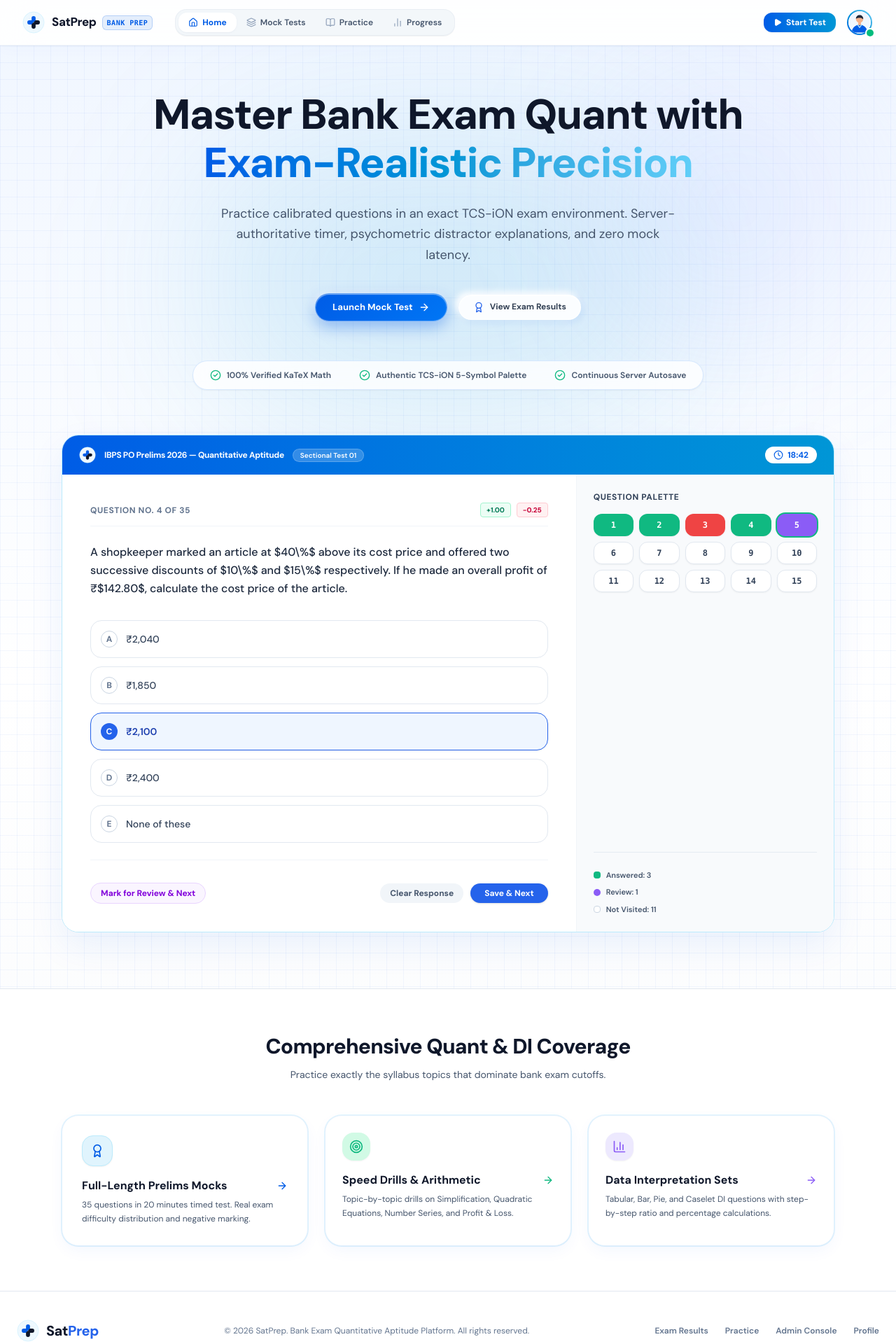
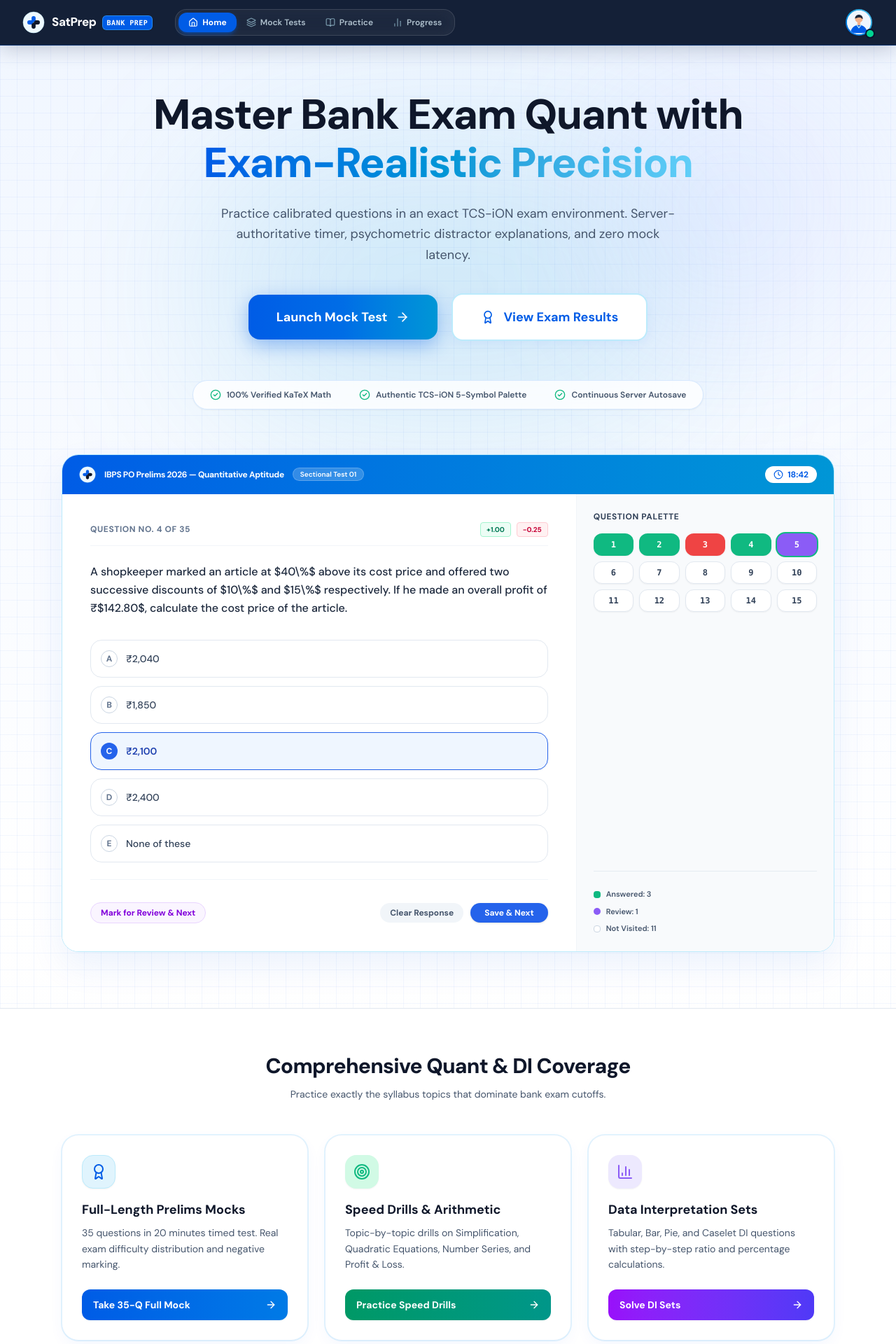
Before and after one commit to Potri2357/SatPrep, a Next.js app: page / in a window 1280 px wide. Shown: the top 1920 px of the page at 70% size. Built offline with nearby package versions, Linux system fonts and the light colour scheme.

Commit message:
style: improvise navbar with midnight cobalt contrast, enlarge landing buttons, and add distinct action styles

```diff
--- a/src/app/page.tsx
+++ b/src/app/page.tsx
@@ -42,20 +42,20 @@ export default function LandingPage() {
             Practice calibrated questions in an exact TCS-iON exam environment. Server-authoritative timer, psychometric distractor explanations, and zero mock latency.
           </p>
 
-          {/* CTA Chip Buttons Strip */}
-          <div className="flex flex-col sm:flex-row items-center justify-center gap-4">
+          {/* CTA Chip Buttons Strip (Large, Distinct & Prominent) */}
+          <div className="flex flex-col sm:flex-row items-center justify-center gap-4 sm:gap-5">
             <Link
               href="/tests/new"
-              className="neu-chip-primary text-sm px-8 py-3.5"
+              className="px-8 sm:px-10 py-4 sm:py-4.5 rounded-2xl text-base sm:text-lg font-bold text-white bg-gradient-to-r from-[#005CE6] via-[#006DE6] to-[#0096D6] hover:from-[#004ec4] hover:to-[#0081ba] shadow-[0_8px_28px_rgba(0,92,230,0.38)] hover:shadow-[0_12px_36px_rgba(0,92,230,0.48)] hover:scale-[1.03] active:scale-[0.98] transition-all flex items-center justify-center gap-3 group cursor-pointer"
             >
               <span>Launch Mock Test</span>
-              <ArrowRight className="w-4 h-4" />
+              <ArrowRight className="w-5 h-5 group-hover:translate-x-1.5 transition-transform" />
             </Link>
             <Link
               href="/tests/result/sample-attempt-1"
-              className="chip-btn text-sm px-8 py-3.5"
+              className="px-8 sm:px-10 py-4 sm:py-4.5 rounded-2xl text-base sm:text-lg font-bold text-[#005CE6] bg-white border-2 border-[#BCEBFC] hover:border-[#005CE6] hover:bg-[#F0FAFF] shadow-[0_4px_16px_rgba(0,92,230,0.06)] hover:shadow-[0_8px_24px_rgba(0,92,230,0.14)] hover:scale-[1.03] active:scale-[0.98] transition-all flex items-center justify-center gap-3 group cursor-pointer"
             >
-              <Award className="w-4 h-4 text-[#2563EB]" />
+              <Award className="w-5 h-5 text-[#005CE6] group-hover:scale-110 transition-transform" />
               <span>View Exam Results</span>
             </Link>
           </div>
@@ -205,50 +205,87 @@ export default function LandingPage() {
           <div className="grid grid-cols-1 md:grid-cols-3 gap-6">
             <Link
               href="/tests/new"
-              className="neu-glass-card p-7 rounded-3xl hover:scale-[1.02] transition-all group"
+              className="neu-glass-card p-7 rounded-3xl hover:scale-[1.02] transition-all group flex flex-col justify-between"
             >
-              <div className="w-11 h-11 rounded-2xl bg-[#E0F4FD] text-[#005CE6] border border-[#BCEBFC] flex items-center justify-center mb-4 group-hover:scale-105 transition-transform shadow-xs">
-                <Award className="w-5 h-5" />
+              <div>
+                <div className="w-12 h-12 rounded-2xl bg-[#E0F4FD] text-[#005CE6] border border-[#BCEBFC] flex items-center justify-center mb-4 group-hover:scale-110 transition-transform shadow-xs">
+                  <Award className="w-6 h-6" />
                 </div>
-              <h3 className="text-base font-bold text-[#0F172A] mb-1.5 flex items-center justify-between">
+                <h3 className="text-lg font-bold text-[#0F172A] mb-2 flex items-center justify-between">
                   <span>Full-Length Prelims Mocks</span>
-                <ArrowRight className="w-4 h-4 text-[#005CE6] group-hover:translate-x-1 transition-transform" />
                 </h3>
-              <p className="text-slate-600 text-xs leading-relaxed">
+                <p className="text-slate-600 text-xs sm:text-sm leading-relaxed">
                   35 questions in 20 minutes timed test. Real exam difficulty distribution and negative marking.
                 </p>
+              </div>
+              <div className="mt-6 w-full py-3 px-4 rounded-xl bg-gradient-to-r from-[#005CE6] to-[#007AE6] group-hover:from-[#004dc2] group-hover:to-[#0066cc] text-white text-xs sm:text-sm font-bold flex items-center justify-between shadow-xs group-hover:shadow transition-all">
+                <span>Take 35-Q Full Mock</span>
+                <ArrowRight className="w-4 h-4 group-hover:translate-x-1.5 transition-transform" />
+              </div>
             </Link>
 
             <Link
               href="/practice"
-              className="neu-glass-card p-6 rounded-3xl hover:scale-[1.02] transition-all group"
+              className="neu-glass-card p-7 rounded-3xl hover:scale-[1.02] transition-all group flex flex-col justify-between"
             >
-              <div className="w-10 h-10 rounded-2xl bg-[#D1FAE5] text-[#10B981] flex items-center justify-center mb-4 group-hover:scale-105 transition-transform shadow-xs">
-                <Target className="w-5 h-5" />
+              <div>
+                <div className="w-12 h-12 rounded-2xl bg-[#D1FAE5] text-[#10B981] flex items-center justify-center mb-4 group-hover:scale-110 transition-transform shadow-xs">
+                  <Target className="w-6 h-6" />
                 </div>
-              <h3 className="text-base font-bold text-[#0F172A] mb-1.5 flex items-center justify-between">
+                <h3 className="text-lg font-bold text-[#0F172A] mb-2 flex items-center justify-between">
                   <span>Speed Drills &amp; Arithmetic</span>
-                <ArrowRight className="w-4 h-4 text-[#10B981] group-hover:translate-x-1 transition-transform" />
                 </h3>
-              <p className="text-slate-600 text-xs leading-relaxed">
+                <p className="text-slate-600 text-xs sm:text-sm leading-relaxed">
                   Topic-by-topic drills on Simplification, Quadratic Equations, Number Series, and Profit &amp; Loss.
                 </p>
+              </div>
+              <div className="mt-6 w-full py-3 px-4 rounded-xl bg-gradient-to-r from-emerald-600 to-teal-600 group-hover:from-emerald-700 group-hover:to-teal-700 text-white text-xs sm:text-sm font-bold flex items-center justify-between shadow-xs group-hover:shadow transition-all">
+                <span>Practice Speed Drills</span>
+                <ArrowRight className="w-4 h-4 group-hover:translate-x-1.5 transition-transform" />
+              </div>
             </Link>
 
             <Link
               href="/tests/new"
-              className="neu-glass-card p-6 rounded-3xl hover:scale-[1.02] transition-all group"
+              className="neu-glass-card p-7 rounded-3xl hover:scale-[1.02] transition-all group flex flex-col justify-between"
             >
-              <div className="w-10 h-10 rounded-2xl bg-[#EDE9FE] text-[#8B5CF6] flex items-center justify-center mb-4 group-hover:scale-105 transition-transform shadow-xs">
-                <BarChart3 className="w-5 h-5" />
+              <div>
+                <div className="w-12 h-12 rounded-2xl bg-[#EDE9FE] text-[#8B5CF6] flex items-center justify-center mb-4 group-hover:scale-110 transition-transform shadow-xs">
+                  <BarChart3 className="w-6 h-6" />
                 </div>
-              <h3 className="text-base font-bold text-[#0F172A] mb-1.5 flex items-center justify-between">
+                <h3 className="text-lg font-bold text-[#0F172A] mb-2 flex items-center justify-between">
                   <span>Data Interpretation Sets</span>
-                <ArrowRight className="w-4 h-4 text-[#8B5CF6] group-hover:translate-x-1 transition-transform" />
                 </h3>
-              <p className="text-slate-600 text-xs leading-relaxed">
+                <p className="text-slate-600 text-xs sm:text-sm leading-relaxed">
                   Tabular, Bar, Pie, and Caselet DI questions with step-by-step ratio and percentage calculations.
                 </p>
+              </div>
+              <div className="mt-6 w-full py-3 px-4 rounded-xl bg-gradient-to-r from-purple-600 to-indigo-600 group-hover:from-purple-700 group-hover:to-indigo-700 text-white text-xs sm:text-sm font-bold flex items-center justify-between shadow-xs group-hover:shadow transition-all">
+                <span>Solve DI Sets</span>
+                <ArrowRight className="w-4 h-4 group-hover:translate-x-1.5 transition-transform" />
+              </div>
+            </Link>
+          </div>
+        </div>
+      </section>
+
+      {/* High-Impact Bottom Call to Action Section */}
+      <section className="py-20 bg-gradient-to-r from-[#061226] via-[#0B234F] to-[#005CE6] text-white relative overflow-hidden">
+        <div className="absolute top-0 right-0 w-[500px] h-[500px] bg-[#60CEF8]/15 rounded-full blur-3xl pointer-events-none" />
+        <div className="max-w-4xl mx-auto px-6 text-center relative z-10 space-y-6">
+          <h2 className="text-3xl sm:text-5xl font-extrabold tracking-tight leading-tight">
+            Ready to Benchmark Your Exam Readiness?
+          </h2>
+          <p className="text-blue-100/90 text-base sm:text-lg max-w-2xl mx-auto leading-relaxed">
+            Experience authentic TCS-iON banking interface simulations with real-time analytics, percentile benchmarking, and detailed step-by-step explanations.
+          </p>
+          <div className="pt-4 flex justify-center">
+            <Link
+              href="/tests/new"
+              className="px-10 py-5 rounded-2xl text-base sm:text-lg font-extrabold text-[#005CE6] bg-white hover:bg-[#F0FAFF] shadow-[0_12px_40px_rgba(0,0,0,0.35)] hover:scale-105 active:scale-95 transition-all flex items-center gap-3 group cursor-pointer"
+            >
+              <span>Start Free Prelims Mock Test</span>
+              <ArrowRight className="w-5 h-5 text-[#005CE6] group-hover:translate-x-1.5 transition-transform" />
             </Link>
           </div>
         </div>
--- a/src/components/navbar.tsx
+++ b/src/components/navbar.tsx
@@ -16,7 +16,6 @@ import {
   LogOut,
   Home,
   BarChart2,
-  Play,
   CheckCircle2,
 } from 'lucide-react';
 
@@ -28,7 +27,7 @@ export function CandidateAvatar({ size = 36, className = "" }: { size?: number;
   return (
     <div
       className={cn(
-        "rounded-full bg-gradient-to-tr from-[#005CE6] via-[#0096D6] to-[#60CEF8] p-[2px] shadow-xs transition-all duration-200 hover:shadow-md hover:scale-105 active:scale-95 shrink-0 select-none",
+        "rounded-full bg-gradient-to-tr from-[#005CE6] via-[#0096D6] to-[#60CEF8] p-[2px] shadow-sm transition-all duration-200 hover:shadow-md hover:scale-105 active:scale-95 shrink-0 select-none",
         className
       )}
       style={{ width: size, height: size }}
@@ -78,7 +77,7 @@ export const Navbar: React.FC<NavbarProps> = ({ className = '' }) => {
   };
 
   return (
-    <header className={cn("sticky top-0 z-50 w-full bg-white/90 backdrop-blur-xl border-b border-slate-100 shadow-[0_1px_3px_rgba(0,0,0,0.03),0_6px_20px_rgba(0,92,230,0.02)] transition-all", className)}>
+    <header className={cn("sticky top-0 z-50 w-full bg-[#08152D]/95 backdrop-blur-2xl border-b border-[#005CE6]/30 shadow-[0_4px_30px_rgba(0,18,50,0.22)] transition-all", className)}>
       <div className="max-w-7xl mx-auto h-16 px-4 sm:px-6 lg:px-8 flex items-center justify-between">
         {/* Left: Brand Logo & Segmented Nav */}
         <div className="flex items-center gap-6 lg:gap-8">
@@ -91,17 +90,17 @@ export const Navbar: React.FC<NavbarProps> = ({ className = '' }) => {
               <BrandLogo size={32} showWordmark={false} />
             </div>
             <div className="flex items-center gap-2">
-              <span className="font-extrabold text-[17px] tracking-tight text-slate-900">
+              <span className="font-extrabold text-[17px] tracking-tight text-white">
                 SatPrep
               </span>
-              <span className="hidden sm:inline-flex items-center px-1.5 py-0.5 rounded-md bg-[#005CE6]/10 text-[#005CE6] text-[10px] font-mono font-bold tracking-wider uppercase border border-[#005CE6]/20">
+              <span className="hidden sm:inline-flex items-center px-1.5 py-0.5 rounded-md bg-[#005CE6] text-white text-[10px] font-mono font-bold tracking-wider uppercase border border-[#60CEF8]/40 shadow-xs">
                 Bank Prep
               </span>
             </div>
           </Link>
 
-          {/* Desktop Segmented Navigation Bar */}
-          <nav className="hidden md:flex items-center p-1 bg-slate-100/80 rounded-2xl border border-slate-200/60 shadow-2xs" aria-label="Main Navigation">
+          {/* Desktop Segmented Navigation Bar (Frosted Navy Pills) */}
+          <nav className="hidden md:flex items-center p-1 bg-white/[0.08] backdrop-blur-md rounded-2xl border border-white/[0.12] shadow-inner" aria-label="Main Navigation">
             {navItems.map((item) => {
               const active = isItemActive(item.href);
               const Icon = item.icon;
@@ -112,11 +111,11 @@ export const Navbar: React.FC<NavbarProps> = ({ className = '' }) => {
                   className={cn(
                     "flex items-center gap-1.5 px-3.5 py-1.5 rounded-xl text-xs transition-all duration-150 select-none",
                     active
-                      ? "bg-white text-[#005CE6] font-bold shadow-xs shadow-slate-200/70"
-                      : "text-slate-600 font-semibold hover:text-slate-900 hover:bg-white/60"
+                      ? "bg-[#005CE6] text-white font-bold shadow-md shadow-[#005CE6]/40"
+                      : "text-blue-100/75 font-semibold hover:text-white hover:bg-white/[0.10]"
                   )}
                 >
-                  <Icon className={cn("w-3.5 h-3.5 shrink-0", active ? "text-[#005CE6]" : "text-slate-400")} />
+                  <Icon className={cn("w-3.5 h-3.5 shrink-0", active ? "text-white" : "text-blue-200/60")} />
                   <span>{item.title}</span>
                 </Link>
               );
@@ -124,17 +123,8 @@ export const Navbar: React.FC<NavbarProps> = ({ className = '' }) => {
           </nav>
         </div>
 
-        {/* Right: Quick CTA + User Profile Avatar + Mobile Toggle */}
-        <div className="flex items-center gap-2.5 sm:gap-3.5 shrink-0">
-          {/* Quick Mock Test CTA (Desktop) */}
-          <Link
-            href="/tests/new"
-            className="hidden sm:inline-flex items-center gap-1.5 px-3.5 py-1.5 rounded-xl bg-gradient-to-r from-[#005CE6] to-[#0096D6] hover:from-[#004ec4] hover:to-[#0081ba] text-white text-xs font-bold transition-all shadow-xs hover:shadow hover:scale-[1.02] active:scale-[0.98]"
-          >
-            <Play className="w-3 h-3 fill-current" />
-            <span>Start Test</span>
-          </Link>
-
+        {/* Right: User Profile Avatar + Mobile Toggle (Removed Start Test) */}
+        <div className="flex items-center gap-3 shrink-0">
           {/* User Account Controls (Avatar Icon Only) */}
           <div className="relative" ref={dropdownRef}>
             <button
@@ -147,79 +137,79 @@ export const Navbar: React.FC<NavbarProps> = ({ className = '' }) => {
               className={cn(
                 "p-0.5 rounded-full transition-all cursor-pointer select-none focus:outline-none relative flex items-center justify-center",
                 profileDropdownOpen
-                  ? "ring-2 ring-[#005CE6] ring-offset-2 ring-offset-white shadow-sm"
-                  : "hover:ring-2 hover:ring-[#005CE6]/30 hover:ring-offset-1"
+                  ? "ring-2 ring-[#60CEF8] ring-offset-2 ring-offset-[#08152D] shadow-sm"
+                  : "hover:ring-2 hover:ring-[#60CEF8]/50 hover:ring-offset-1 hover:ring-offset-[#08152D]"
               )}
               aria-label="Candidate Profile Menu"
               aria-expanded={profileDropdownOpen}
               title="Sathyamoorthi M (Click for Profile Menu)"
             >
-              <CandidateAvatar size={36} />
+              <CandidateAvatar size={38} />
               {/* Online pulse indicator dot */}
-              <span className="absolute bottom-0 right-0 w-2.5 h-2.5 rounded-full bg-emerald-500 ring-2 ring-white" />
+              <span className="absolute bottom-0 right-0 w-2.5 h-2.5 rounded-full bg-emerald-400 ring-2 ring-[#08152D]" />
             </button>
 
-            {/* Dropdown Menu */}
+            {/* Dropdown Menu (Styled Dark Frosted Glass) */}
             {profileDropdownOpen && (
-              <div className="absolute right-0 mt-2.5 w-72 rounded-2xl bg-white/95 backdrop-blur-xl border border-slate-200/80 shadow-[0_12px_40px_rgba(0,0,0,0.12),0_2px_6px_rgba(0,0,0,0.04)] p-2 z-[60] animate-in fade-in slide-in-from-top-1 duration-150 space-y-1">
+              <div className="absolute right-0 mt-2.5 w-72 rounded-2xl bg-[#0B1A35]/98 backdrop-blur-2xl border border-blue-800/60 shadow-[0_20px_60px_rgba(0,10,30,0.6)] p-2 z-[60] animate-in fade-in slide-in-from-top-1 duration-150 space-y-1 text-white">
                 {/* Profile Header (Target line completely removed) */}
-                <div className="p-3 rounded-xl bg-gradient-to-br from-[#F0FAFF] to-[#EBF7FF] border border-[#BCEBFC]/60 flex items-center gap-3">
+                <div className="p-3 rounded-xl bg-blue-950/80 border border-blue-800/80 flex items-center gap-3">
                   <CandidateAvatar size={38} />
                   <div className="min-w-0 flex-1">
-                    <div className="font-bold text-xs text-slate-900 truncate">Sathyamoorthi M</div>
-                    <div className="text-[11px] text-slate-500 truncate">sathyamoorthi@satprep.in</div>
-                    <div className="mt-1 inline-flex items-center gap-1 px-2 py-0.5 rounded-full bg-emerald-100/90 text-emerald-800 text-[10px] font-bold border border-emerald-200">
-                      <CheckCircle2 className="w-3 h-3 text-emerald-600" />
+                    <div className="font-bold text-xs text-white truncate">Sathyamoorthi M</div>
+                    <div className="text-[11px] text-blue-200/80 truncate">sathyamoorthi@satprep.in</div>
+                    <div className="mt-1 inline-flex items-center gap-1 px-2 py-0.5 rounded-full bg-emerald-500/20 text-emerald-300 text-[10px] font-bold border border-emerald-500/40">
+                      <CheckCircle2 className="w-3 h-3 text-emerald-400" />
                       <span>Verified Student</span>
                     </div>
                   </div>
                 </div>
 
-                <div className="px-2 pt-2 pb-0.5 text-[10px] font-bold uppercase tracking-wider text-slate-400">
+                <div className="px-2 pt-2 pb-0.5 text-[10px] font-bold uppercase tracking-wider text-blue-300/70">
                   Student Portal
                 </div>
 
                 <Link
                   href="/profile"
                   onClick={() => setProfileDropdownOpen(false)}
-                  className="w-full flex items-center gap-2.5 px-2.5 py-2 rounded-xl text-xs font-semibold text-slate-700 hover:text-[#005CE6] hover:bg-blue-50/70 transition-colors"
+                  className="w-full flex items-center gap-2.5 px-2.5 py-2 rounded-xl text-xs font-semibold text-blue-100 hover:text-white hover:bg-white/10 transition-colors"
                 >
-                  <User className="w-3.5 h-3.5 text-slate-400" />
+                  <User className="w-3.5 h-3.5 text-blue-300" />
                   <span>Candidate Profile &amp; Settings</span>
                 </Link>
 
                 <Link
                   href="/tests/result/sample-attempt-1"
                   onClick={() => setProfileDropdownOpen(false)}
-                  className="w-full flex items-center gap-2.5 px-2.5 py-2 rounded-xl text-xs font-semibold text-slate-700 hover:text-[#005CE6] hover:bg-blue-50/70 transition-colors"
+                  className="w-full flex items-center gap-2.5 px-2.5 py-2 rounded-xl text-xs font-semibold text-blue-100 hover:text-white hover:bg-white/10 transition-colors"
                 >
-                  <Award className="w-3.5 h-3.5 text-slate-400" />
+                  <Award className="w-3.5 h-3.5 text-blue-300" />
                   <span>Exam Results &amp; Analytics</span>
                 </Link>
 
-                <div className="h-px bg-slate-100 my-1" />
+                <div className="h-px bg-blue-900/60 my-1" />
 
-                <div className="px-2 pt-1 pb-0.5 text-[10px] font-bold uppercase tracking-wider text-slate-400">
+                <div className="px-2 pt-1 pb-0.5 text-[10px] font-bold uppercase tracking-wider text-blue-300/70">
                   Administration
                 </div>
 
                 <Link
                   href="/admin"
                   onClick={() => setProfileDropdownOpen(false)}
-                  className="w-full flex items-center gap-2.5 px-2.5 py-2 rounded-xl text-xs font-semibold text-slate-700 hover:text-[#005CE6] hover:bg-blue-50/70 transition-colors"
+                  className="w-full flex items-center gap-2.5 px-2.5 py-2 rounded-xl text-xs font-semibold text-blue-100 hover:text-white hover:bg-white/10 transition-colors"
                 >
-                  <Shield className="w-3.5 h-3.5 text-slate-400" />
+                  <Shield className="w-3.5 h-3.5 text-blue-300" />
                   <span>Admin Console</span>
                 </Link>
 
-                <div className="h-px bg-slate-100 my-1" />
+                <div className="h-px bg-blue-900/60 my-1" />
 
                 <Link
                   href="/auth"
                   onClick={() => setProfileDropdownOpen(false)}
-                  className="w-full flex items-center gap-2.5 px-2.5 py-2 rounded-xl text-xs font-semibold text-rose-600 hover:bg-rose-50 transition-colors"
+                  className="w-full flex items-center gap-2.5 px-2.5 py-2 rounded-xl text-xs font-semibold text-rose-300 hover:bg-rose-950/40 hover:text-rose-200 transition-colors"
                 >
-                  <LogOut className="w-3.5 h-3.5 text-rose-500" />
+                  <LogOut className="w-3.5 h-3.5 text-rose-400" />
                   <span>Sign Out</span>
                 </Link>
               </div>
@@ -229,7 +219,7 @@ export const Navbar: React.FC<NavbarProps> = ({ className = '' }) => {
           {/* Mobile Hamburger Button */}
           <button
             onClick={() => setMobileMenuOpen(!mobileMenuOpen)}
-            className="md:hidden p-2 rounded-xl border border-slate-200 text-slate-600 hover:text-slate-900 hover:bg-slate-50 transition-colors cursor-pointer"
+            className="md:hidden p-2 rounded-xl border border-white/20 text-white hover:bg-white/10 transition-colors cursor-pointer"
             aria-label="Toggle navigation"
           >
             {mobileMenuOpen ? <X className="w-5 h-5" /> : <Menu className="w-5 h-5" />}
@@ -237,10 +227,10 @@ export const Navbar: React.FC<NavbarProps> = ({ className = '' }) => {
         </div>
       </div>
 
-      {/* Mobile Drawer */}
+      {/* Mobile Drawer (Deep Cobalt Frosted Sheet) */}
       {mobileMenuOpen && (
-        <div className="md:hidden border-t border-slate-100 bg-white/95 backdrop-blur-xl px-4 py-3 space-y-1.5 shadow-lg animate-in slide-in-from-top-2 duration-150">
-          <div className="grid grid-cols-2 gap-1.5 pb-2">
+        <div className="md:hidden border-t border-blue-900/50 bg-[#08152D]/98 backdrop-blur-2xl px-4 py-3 space-y-2 shadow-2xl animate-in slide-in-from-top-2 duration-150">
+          <div className="grid grid-cols-2 gap-1.5 pb-1">
             {navItems.map((item) => {
               const active = isItemActive(item.href);
               const Icon = item.icon;
@@ -250,27 +240,18 @@ export const Navbar: React.FC<NavbarProps> = ({ className = '' }) => {
                   href={item.href}
                   onClick={() => setMobileMenuOpen(false)}
                   className={cn(
-                    "flex items-center gap-2 px-3 py-2 rounded-xl text-xs font-semibold transition-colors",
+                    "flex items-center gap-2 px-3 py-2.5 rounded-xl text-xs font-semibold transition-colors",
                     active
-                      ? "text-[#005CE6] bg-blue-50/80 font-bold"
-                      : "text-slate-700 hover:bg-slate-50"
+                      ? "text-white bg-[#005CE6] font-bold shadow-xs"
+                      : "text-blue-100/80 hover:bg-white/10"
                   )}
                 >
-                  <Icon className={cn("w-4 h-4 shrink-0", active ? "text-[#005CE6]" : "text-slate-400")} />
+                  <Icon className={cn("w-4 h-4 shrink-0", active ? "text-white" : "text-blue-300/70")} />
                   <span>{item.title}</span>
                 </Link>
               );
             })}
           </div>
-
-          <Link
-            href="/tests/new"
-            onClick={() => setMobileMenuOpen(false)}
-            className="w-full py-2.5 rounded-xl bg-gradient-to-r from-[#005CE6] to-[#0096D6] text-white text-xs font-bold flex items-center justify-center gap-1.5 shadow-xs"
-          >
-            <Play className="w-3.5 h-3.5 fill-current" />
-            <span>Start Practice Test</span>
-          </Link>
         </div>
       )}
     </header>
```
Lines whose indentation alone changed are shown as unchanged.
